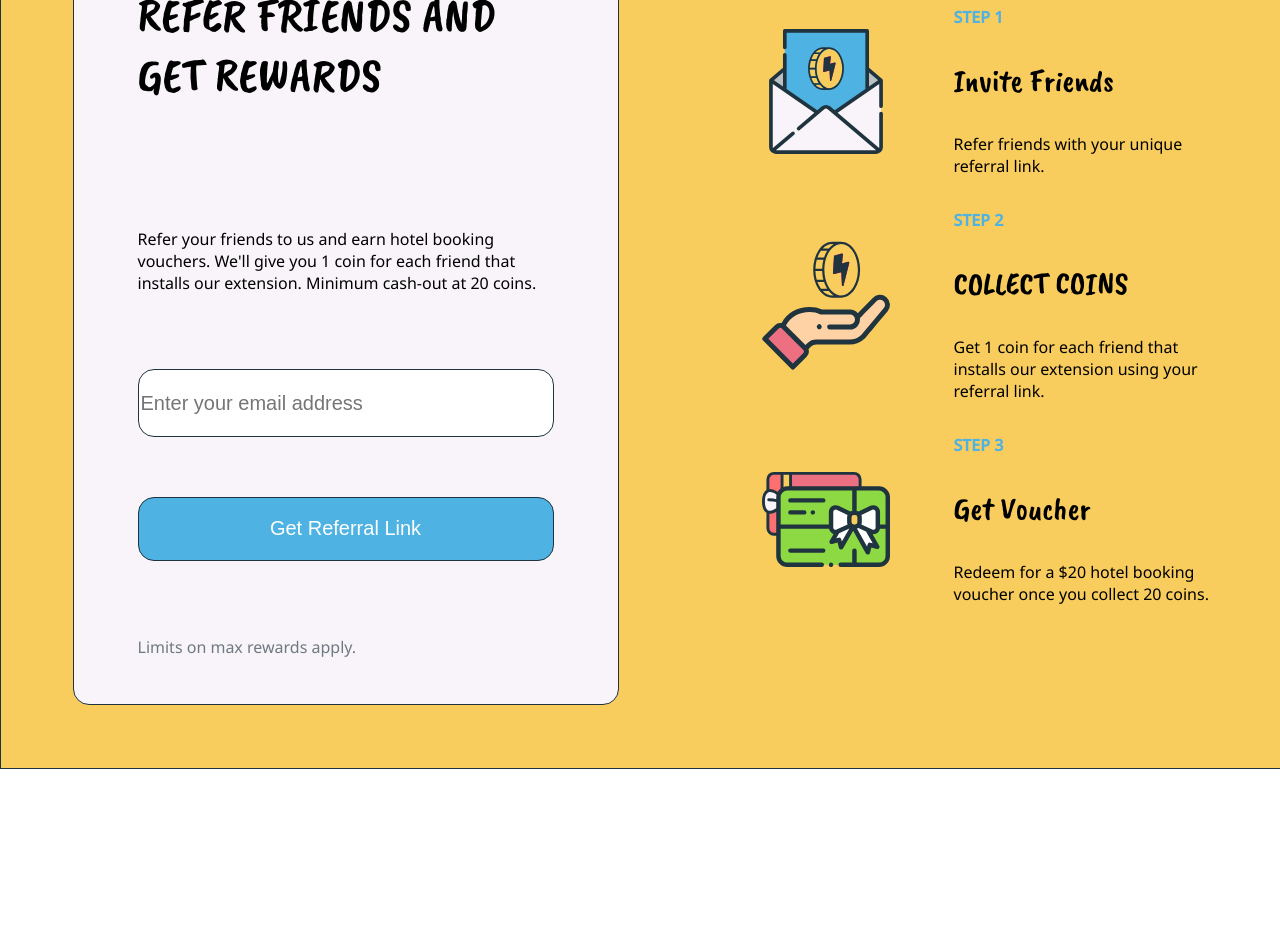
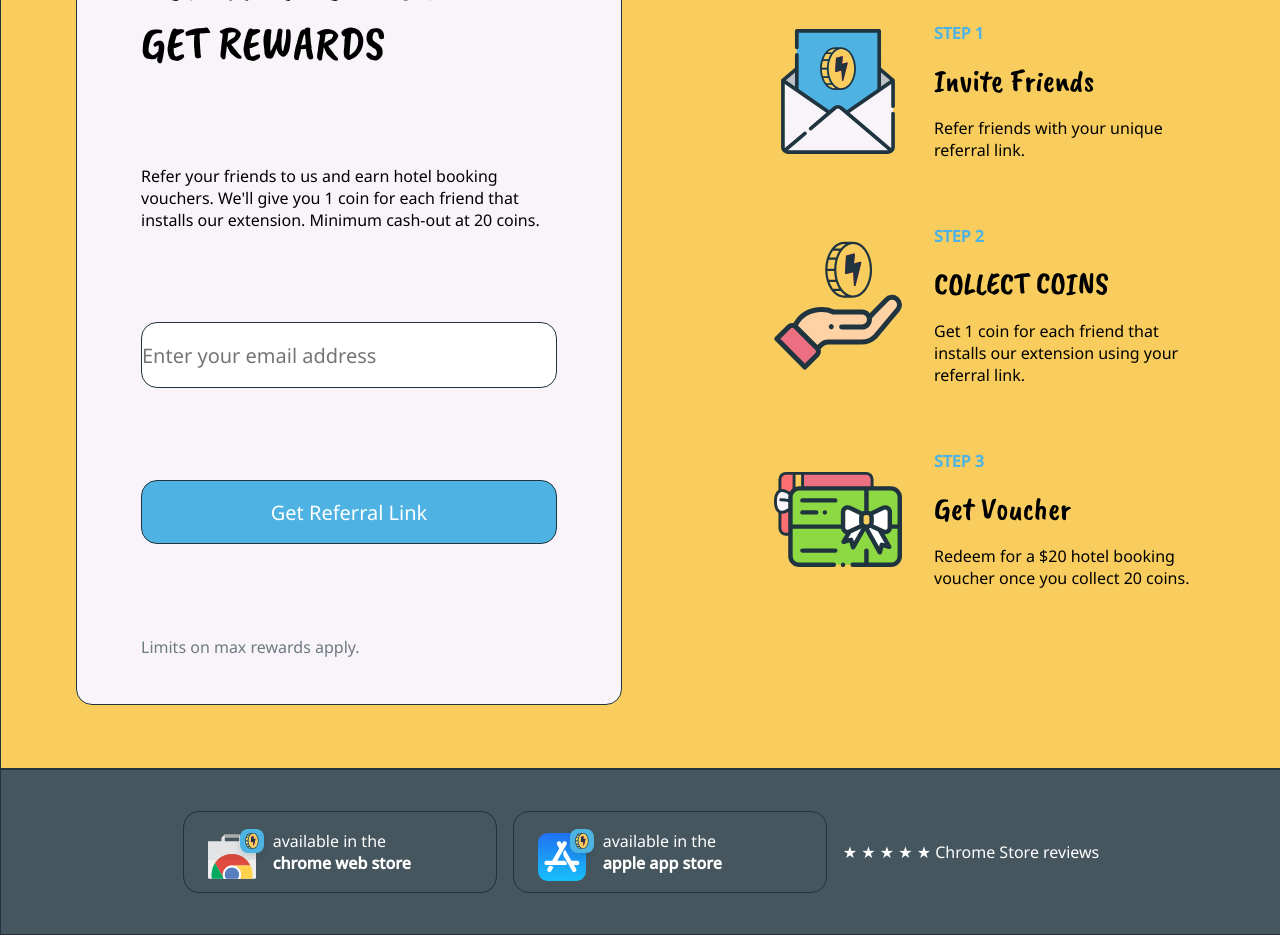
Before and after one commit to jsnieska/rate-punk, a React (Create React App) app: page / in a window 1280 px wide. Shown: the part 240-1175 px from the top of the page. Before the commit the page ends 1009 px from the top, so only its background shows below. Built offline with nearby package versions, Linux system fonts and the light colour scheme.

Commit message:
have done downloand the app section

```diff
--- a/src/App.js
+++ b/src/App.js
@@ -1,10 +1,11 @@
 import "./index.scss"
 import React from 'react';
-import MainBanner from "./components/main-banner/mainBanner";
+import HomePage from "./components/home-page";
+
 const App = () => {
   return (
     <>
-      <MainBanner />
+      <HomePage />
     </>
 
   )
--- /dev/null
+++ b/src/components/home-page.jsx
@@ -0,0 +1,14 @@
+import React from 'react';
+import MainBanner from './main-banner/mainBanner'
+import SharingBlock from './sharingBlock/sharingBlock';
+
+const HomePage = () => {
+  return (
+    <>
+    <MainBanner />
+    <SharingBlock />
+    </>
+  )
+}
+
+export default HomePage
--- a/src/components/main-banner/mainBanner.jsx
+++ b/src/components/main-banner/mainBanner.jsx
@@ -1,5 +1,5 @@
+import React from 'react'
 import "../../styles/components/mainBanner.scss"
-import React from 'react'
 import Form from "./form/form"
 import StepsBlock from "./stepsBlock/stepsBlock"
 import "../../styles/components/stepsBlock.scss"
--- a/src/components/main-banner/stepsBlock/stepsBlock.jsx
+++ b/src/components/main-banner/stepsBlock/stepsBlock.jsx
@@ -1,5 +1,4 @@
 import React from 'react'
-import "../../../styles/components/stepsBlock.scss"
 
 const StepsBlock = ({ img, imgAlt, title, stepNumber, text }) => {
   return (
--- /dev/null
+++ b/src/components/sharingBlock/downloand-app.jsx
@@ -0,0 +1,15 @@
+import React from 'react'
+
+const DownloandApp = ({ img, imgAlt, storeText }) => {
+  return (
+    <div className='downloand-app'>
+      <img src={img} alt={imgAlt} />
+        <div>
+          <p>available in the</p>
+          <p className='storeText'>{storeText} store</p>
+        </div>
+    </div>
+  )
+}
+
+export default DownloandApp
--- /dev/null
+++ b/src/components/sharingBlock/sharingBlock.jsx
@@ -0,0 +1,25 @@
+import React from 'react'
+import '../../styles/components/sharingBlock.scss'
+import DownloandApp from './downloand-app'
+import '../../styles/components/downloandApp.scss'
+
+
+const SharingBlock = () => {
+  return (
+    <div className='sharingBlock'>
+      <DownloandApp
+      img='chrome.svg'
+      imgAlt='downloand Ratepunk on web store Chrome'
+      storeText='chrome web'
+      />
+      <DownloandApp
+      img='apple.svg'
+      imgAlt='downloand Ratepunk on web store app store'
+      storeText='apple app'
+      />
+      <div>★ ★ ★ ★ ★ Chrome Store reviews</div>
+    </div>
+  )
+}
+
+export default SharingBlock
--- a/src/index.scss
+++ b/src/index.scss
@@ -1,6 +1,6 @@
 @import "../src/styles/variables/variables.scss";
 
-body {
+* {
   margin: 0;
   padding: 0;
   font-family: $mainFont;
--- /dev/null
+++ b/src/styles/components/downloandApp.scss
@@ -0,0 +1,20 @@
+@import "../../styles/variables/variables.scss";
+
+.downloand-app {
+  display: flex;
+  justify-content: flex-start;
+  align-items: center;
+  height: 80px;
+  width: 312px;
+  border: $mainBorder;
+  border-radius: $borderRadius;
+
+  img {
+    margin-left: 24px;
+  }
+
+  .storeText {
+    font-weight: bold;
+  }
+
+}
--- a/src/styles/components/mainBanner.scss
+++ b/src/styles/components/mainBanner.scss
@@ -2,15 +2,17 @@
 
 .mainBanner {
   display: flex;
-  justify-content: space-around;
+  justify-content: center;
   align-items: center;
   background-color: $lightOrangeColor;
   border: $mainBorder;
   height: 925px;
   width: 100%;
+  gap: 136px;
+}
 
-  .stepBlocks {
-    display: flex;
-    flex-direction: column;
-  }
+.stepBlocks {
+  display: flex;
+  flex-direction: column;
+  gap: 64px;
 }
--- /dev/null
+++ b/src/styles/components/sharingBlock.scss
@@ -0,0 +1,13 @@
+@import "../../styles/variables/variables.scss";
+
+.sharingBlock {
+  display: flex;
+  justify-content: center;
+  align-items: center;
+  background-color: $sharingBlockBg;
+  color: $whiteColor;
+  width: 100%;
+  height: 164px;
+  border: $mainBorder;
+  gap: 16px;
+}
--- a/src/styles/components/stepsBlock.scss
+++ b/src/styles/components/stepsBlock.scss
@@ -3,7 +3,7 @@
 .stepBlock {
   display: flex;
   flex-direction: row;
-  justify-content: space-between;
+  justify-content: space-around;
   width: 448px;
 
   img {
@@ -11,7 +11,10 @@
   }
 
   .stepTextBlock {
+    display: flex;
+    flex-direction: column;
     width: 256px;
+    gap: 16px;
 
     .stepNumber {
       color: $lighBlueColor;
--- a/src/styles/variables/variables.scss
+++ b/src/styles/variables/variables.scss
@@ -10,6 +10,7 @@ $blackNavColor: #434A54;
 $whiteColor: #FFFFFF;
 $lightPinkColor: #F8F4F9;
 $condintionTextColor: #6D7A80;
+$sharingBlockBg: #45565E;
 
 
 // Fonts
```
